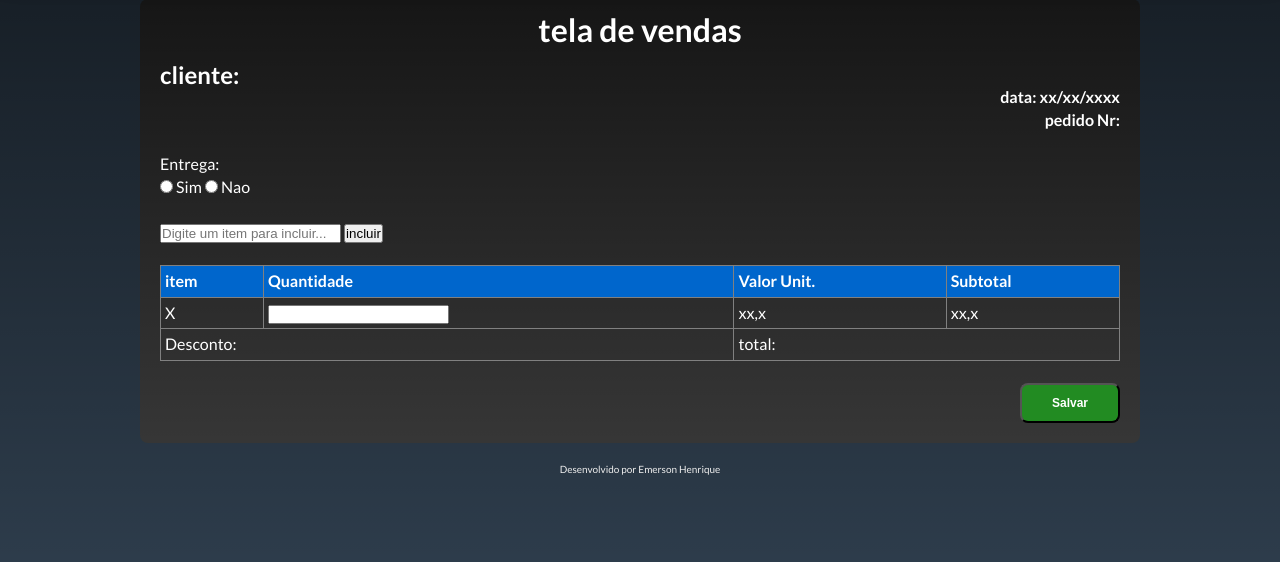
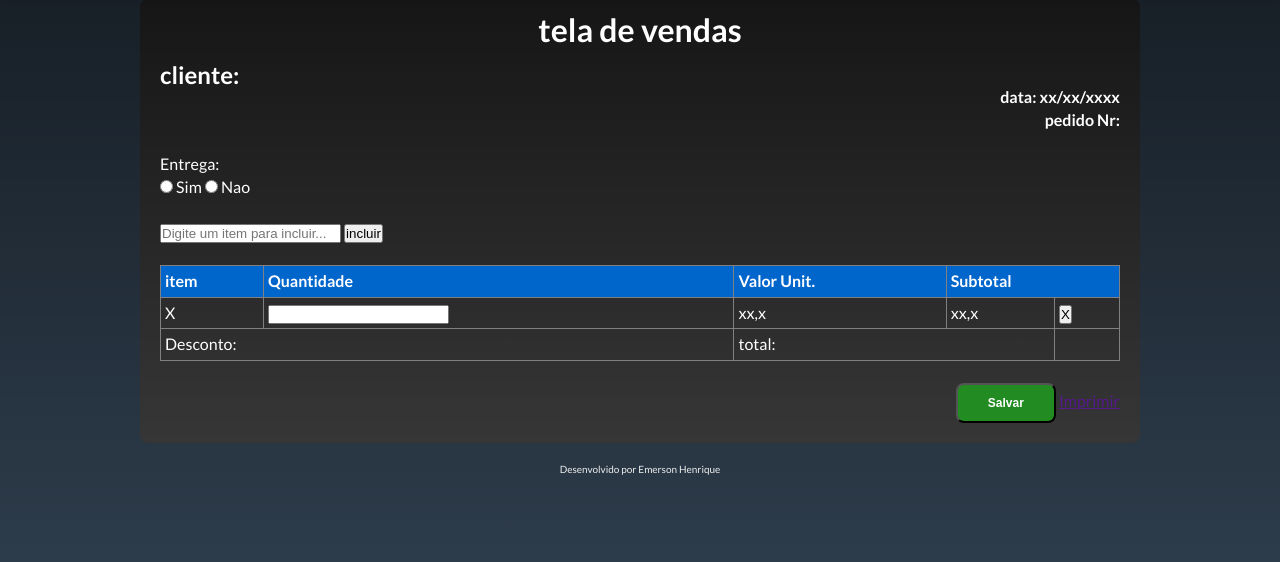
Before and after one commit to Emerson-91/Projeto-Atelie, a Django app: page /projeto/venda/ in a window 1280 px wide. Shown: the part 81-643 px from the top of the page. Run offline with Django 3.2, Linux system fonts and the light colour scheme.

Commit message:
desenhando a tela de vendas

```diff
--- a/atelie/templates/venda.html
+++ b/atelie/templates/venda.html
@@ -27,13 +27,14 @@
         <th> item </th>
         <th> Quantidade </th>
         <th> Valor Unit. </th>
-        <th> Subtotal </th>
+        <th colspan="2"> Subtotal </th>
     </tr>
     <tr>
         <td> X </td>
         <td> <input type="number"> </td>
         <td> xx,x</td>
         <td> xx,x </td>
+        <td> <button type="reset" class="btn-limpar"> X </button></td>
     </tr>
     <tr>
         <td colspan="2"> Desconto: </td>
@@ -43,5 +44,6 @@
 </br>
 <div  align="right" id="salvar">
     <button class="btn-Salvar" onclick="javascript:Alerta()" type="submit">Salvar</button>
+    <a href="" class="botao-generico" >Imprimir</a>
 </div>
 {% endblock %}
```
